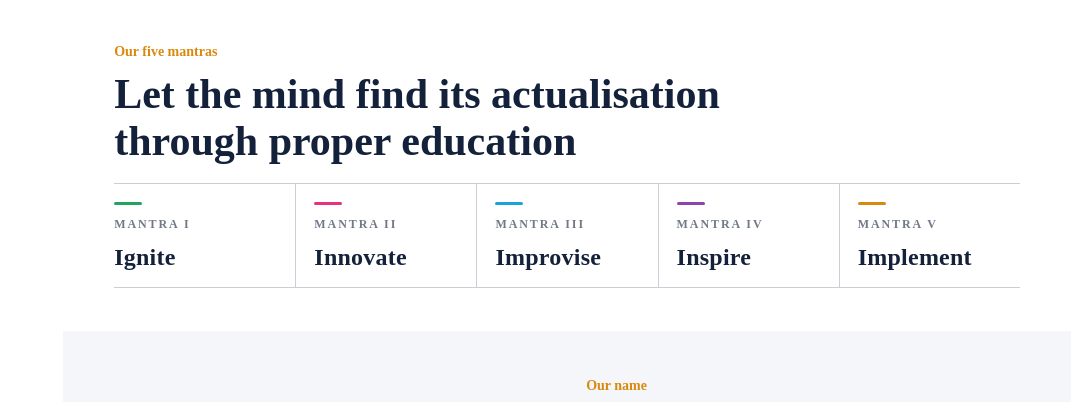
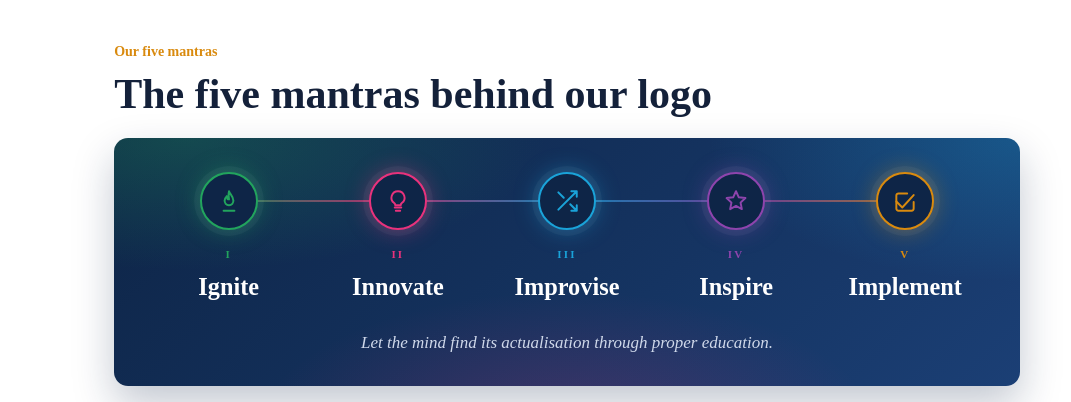
Before and after one commit to sam2408-spec/Veridian, a plain HTML site: page index.html in a window 1280 px wide. Shown: the part 2247-2649 px from the top of the page, without its empty margins (209-1280 px from the left). Drawn offline with Linux system fonts and the light colour scheme.

Commit message:
Mantras journey design

```diff
--- a/index.html
+++ b/index.html
@@ -139,14 +139,20 @@ body.co-cons .tabs button.on{border-color:var(--rust)}
 .panel{display:none}.panel.on{display:block;animation:fade .35s ease}
 .vm{max-width:72ch!important;font:500 clamp(19px,2.1vw,24px)/1.45 "Times New Roman",Times,serif;max-width:46ch}
 /* mantras */
-.mantras{display:grid;grid-template-columns:repeat(5,minmax(0,1fr));margin-top:18px;border-top:1px solid color-mix(in srgb,currentColor 22%,transparent);border-bottom:1px solid color-mix(in srgb,currentColor 22%,transparent)}
-.mantra{padding:18px 18px 16px;border-left:1px solid color-mix(in srgb,currentColor 22%,transparent);display:flex;flex-direction:column;gap:10px;transition:background .25s}
-.mantra:first-child{border-left:0;padding-left:0}
-.mantra i{display:block;width:28px;height:3px;border-radius:2px}
-.mantra b{font:700 clamp(19px,1.9vw,24px)/1.1 "Times New Roman",Times,serif;letter-spacing:.01em}
-.mantra span{font-size:12px;font-weight:700;letter-spacing:.16em;text-transform:uppercase;opacity:.6}
-.mantra:hover{background:color-mix(in srgb,currentColor 5%,transparent)}
-@media(max-width:760px){.mantras{grid-template-columns:repeat(2,minmax(0,1fr))}.mantra{border-left:0;padding-left:0;border-top:1px solid color-mix(in srgb,currentColor 22%,transparent)}.mantra:nth-child(-n+2){border-top:0}.mantra:nth-child(even){padding-left:16px;border-left:1px solid color-mix(in srgb,currentColor 22%,transparent)}}
+.mantras{position:relative;margin-top:20px;padding:34px clamp(18px,3vw,36px) 30px;border-radius:14px;color:#fff;overflow:hidden;
+ background:radial-gradient(600px 220px at 8% 0%,rgba(34,164,93,.28),transparent 60%),radial-gradient(520px 240px at 50% 120%,rgba(232,50,124,.22),transparent 60%),radial-gradient(520px 240px at 100% 0%,rgba(26,163,217,.28),transparent 60%),linear-gradient(135deg,#0e2547,#153462 60%,#1b3f75);
+ display:grid;grid-template-columns:repeat(5,minmax(0,1fr));gap:12px;box-shadow:0 18px 40px rgba(14,37,71,.25)}
+.mantras::before{content:"";position:absolute;left:10%;right:10%;top:62px;height:2px;background:linear-gradient(90deg,#22a45d,#e8327c,#1aa3d9,#8e44ad,#d98a0e);opacity:.7}
+.mantra{position:relative;text-align:center;display:flex;flex-direction:column;align-items:center;gap:10px;padding:0 6px;transition:transform .3s}
+.mantra .ic{width:58px;height:58px;border-radius:50%;display:grid;place-items:center;background:#0e2547;border:2px solid var(--mc);box-shadow:0 0 0 6px rgba(255,255,255,.04),0 0 24px color-mix(in srgb,var(--mc) 45%,transparent);transition:transform .3s,background .3s}
+.mantra .ic svg{width:26px;height:26px;stroke:var(--mc);fill:none;stroke-width:1.8;stroke-linecap:round;stroke-linejoin:round;transition:stroke .3s}
+.mantra:hover{transform:translateY(-4px)}
+.mantra:hover .ic{background:var(--mc);transform:scale(1.08)}
+.mantra:hover .ic svg{stroke:#fff}
+.mantra span{font-size:11px;font-weight:700;letter-spacing:.2em;color:var(--mc);margin-top:6px}
+.mantra b{font:700 clamp(19px,1.9vw,25px)/1.1 "Times New Roman",Times,serif;color:#fff}
+.mantras .mq{grid-column:1/-1;text-align:center;margin:18px auto 0;font:italic 17px/1.5 "Times New Roman",Times,serif;color:#cfd8ea;max-width:60ch;position:relative}
+@media(max-width:760px){.mantras{grid-template-columns:1fr;gap:16px;padding:26px 22px}.mantras::before{left:50px;right:auto;top:40px;bottom:70px;width:2px;height:auto;background:linear-gradient(180deg,#22a45d,#e8327c,#1aa3d9,#8e44ad,#d98a0e)}.mantra{flex-direction:row;text-align:left;gap:16px}.mantra span{margin:0;order:3;margin-left:auto}.mantras .mq{text-align:left}}
 /* accordion */
 details{background:var(--card);border:1px solid var(--line);border-radius:8px;margin-bottom:10px}
 summary{cursor:pointer;list-style:none;padding:18px 20px;font-weight:700;font-size:17px;display:flex;justify-content:space-between;gap:12px;min-height:44px}
@@ -271,7 +277,7 @@ footer .base{border-top:1px solid rgba(255,255,255,.15);margin-top:20px;font-siz
 
   <section class="band"><div class="wrap">
     <div class="label rv">Our five mantras</div>
-    <h2 class="rv">Let the mind find its actualisation through proper education</h2>
+    <h2 class="rv">The five mantras behind our logo</h2>
     <div class="mantras" id="mantras"></div>
   </div></section>
 
@@ -646,7 +652,8 @@ $("svcGrid").innerHTML=svcs.map(card).join("");
 $("f-topic").innerHTML=["General enquiry",...all.map(c=>c.h)].map(t=>`<option>${t}</option>`).join("");
 document.addEventListener("click",e=>{const b=e.target.closest(".more[data-topic],[data-enq]");if(!b)return;$("f-topic").value=b.dataset.topic||b.dataset.enq;location.hash="enquire"});
 const mantras=["Ignite","Innovate","Improvise","Inspire","Implement"],mc=["#22a45d","#e8327c","#1aa3d9","#8e44ad","#d98a0e"];
-const mh=mantras.map((m,i)=>`<div class="mantra rv"><i style="background:${mc[i]}"></i><span>Mantra ${["I","II","III","IV","V"][i]}</span><b>${m}</b></div>`).join("");$("mantras").innerHTML=mh;$("mantras2").innerHTML=mh;
+const mIcons=[`<path d="M12 3c1 3 4 4.5 4 8.5A4 4 0 0 1 12 16a4 4 0 0 1-4-4.5c0-2 1-3 2-4 0 2 1 3 2 3 0-2-1-4 0-7.5z"/><path d="M7 21h10"/>`, `<path d="M9 18h6M10 21h4"/><path d="M12 3a6 6 0 0 0-3.5 10.9c.6.5 1 1.2 1 2.1h5c0-.9.4-1.6 1-2.1A6 6 0 0 0 12 3z"/>`, `<path d="M16 3h5v5M4 20 21 3M21 16v5h-5M15 15l6 6M4 4l5 5"/>`, `<path d="m12 3 2.6 5.6 6.1.7-4.5 4.2 1.2 6L12 16.6 6.6 19.5l1.2-6L3.3 9.3l6.1-.7z"/>`, `<path d="M4 12.5 9.5 18 20 6.5"/><path d="M20 13v6a2 2 0 0 1-2 2H6a2 2 0 0 1-2-2V7a2 2 0 0 1 2-2h8"/>`];
+const mh=mantras.map((m,i)=>`<div class="mantra rv" style="--mc:${mc[i]}"><div class="ic"><svg viewBox="0 0 24 24" aria-hidden="true">${mIcons[i]}</svg></div><span>${["I","II","III","IV","V"][i]}</span><b>${m}</b></div>`).join("")+`<p class="mq">Let the mind find its actualisation through proper education.</p>`;$("mantras").innerHTML=mh;$("mantras2").innerHTML=mh;
 const how=[["Course offerings","A diverse range of courses, workshops and consultation services tailored to the needs of each learner — covering skills and personality development, language proficiency, first aid training, art therapy and more."],["Registration & enrolment","Browse the catalogue and choose the programme that aligns with your interests and goals. Registration is straightforward, and the team is available to help with any enquiry."],["Experienced instructors & consultants","Instructors, trainers and consultants who are experts in their fields and bring a wealth of knowledge and practical experience."],["Interactive learning","Lectures, discussions, group activities, case studies and practical exercises that encourage active participation, critical thinking and real-world application."]];
 $("howAcc").innerHTML=how.map((h,i)=>`<details${i?"":" open"}><summary>${h[0]}</summary><p>${h[1]}</p></details>`).join("");
 const empty=(i,h,p,k)=>`<div class="empty rv"><div class="thumb" style="background:${PAL[k%PAL.length]}">${icon(i)}</div><h3>${h}</h3><p style="margin:0 auto">${p}</p></div>`;
```
